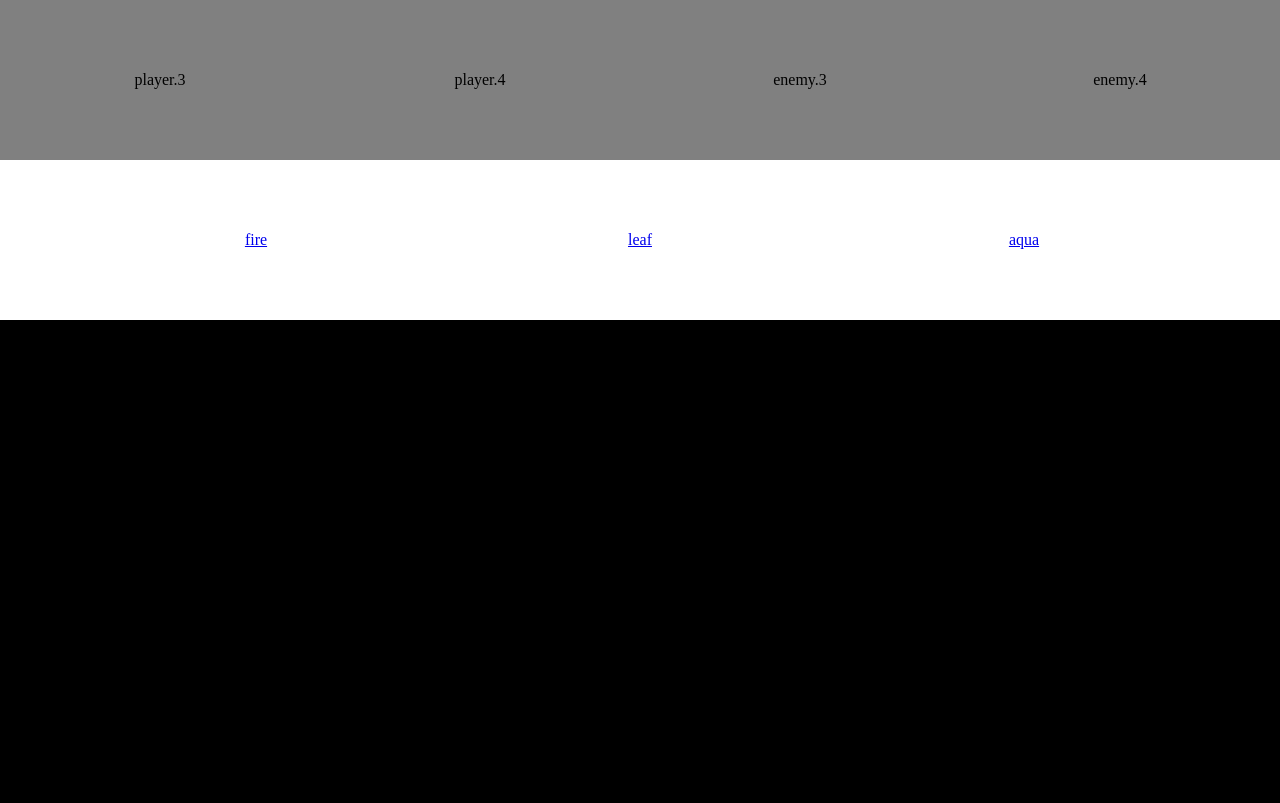
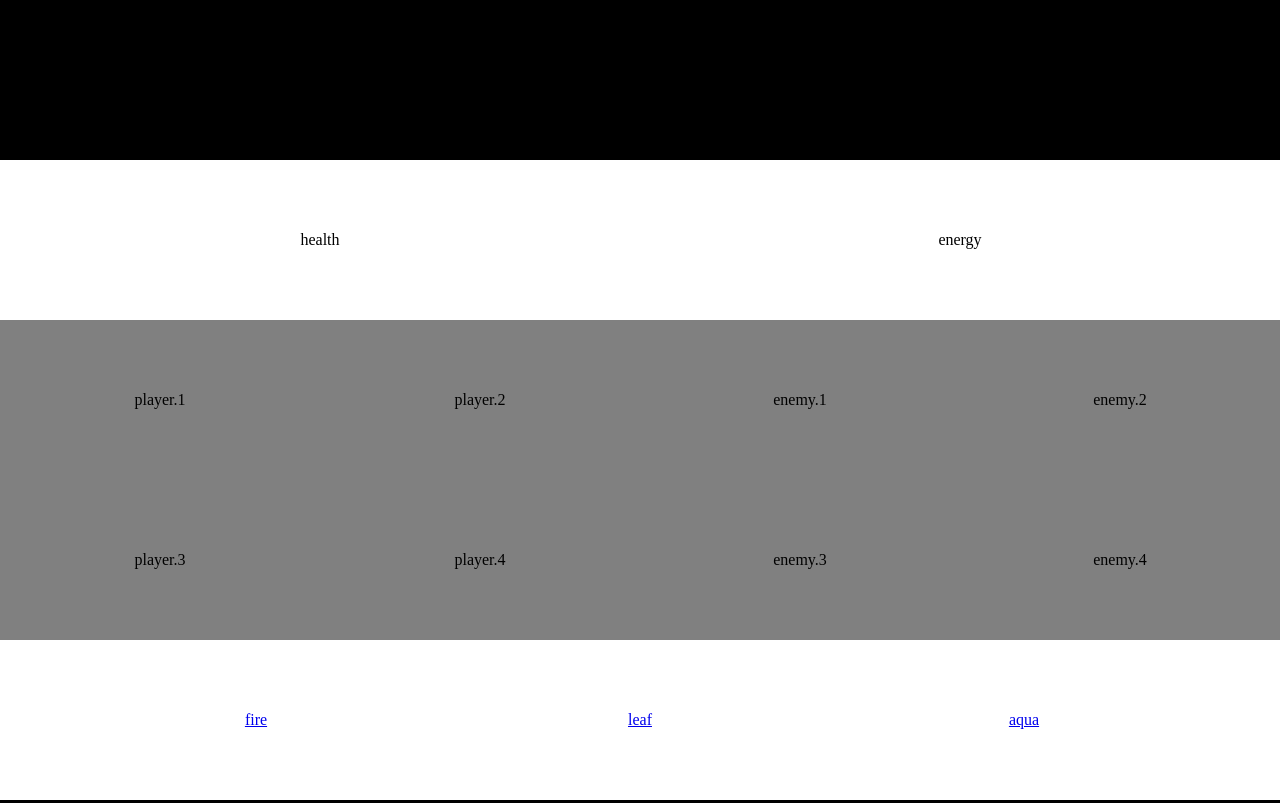
Before and after one commit to maybethis/Mekks, a plain HTML site: page layout.html in a window 1280 px wide. Shown: the top 803 px of the page. Drawn offline with Linux system fonts and the light colour scheme.

Commit message:
Update layout.html

```diff
--- a/layout.html
+++ b/layout.html
@@ -39,7 +39,7 @@
         height: 80vh;
         background: black;
         padding:50% 0;
-        transform: translateY(-50%);
+        transform: translateY(-25%);
       }
 
       .labelcell
```
